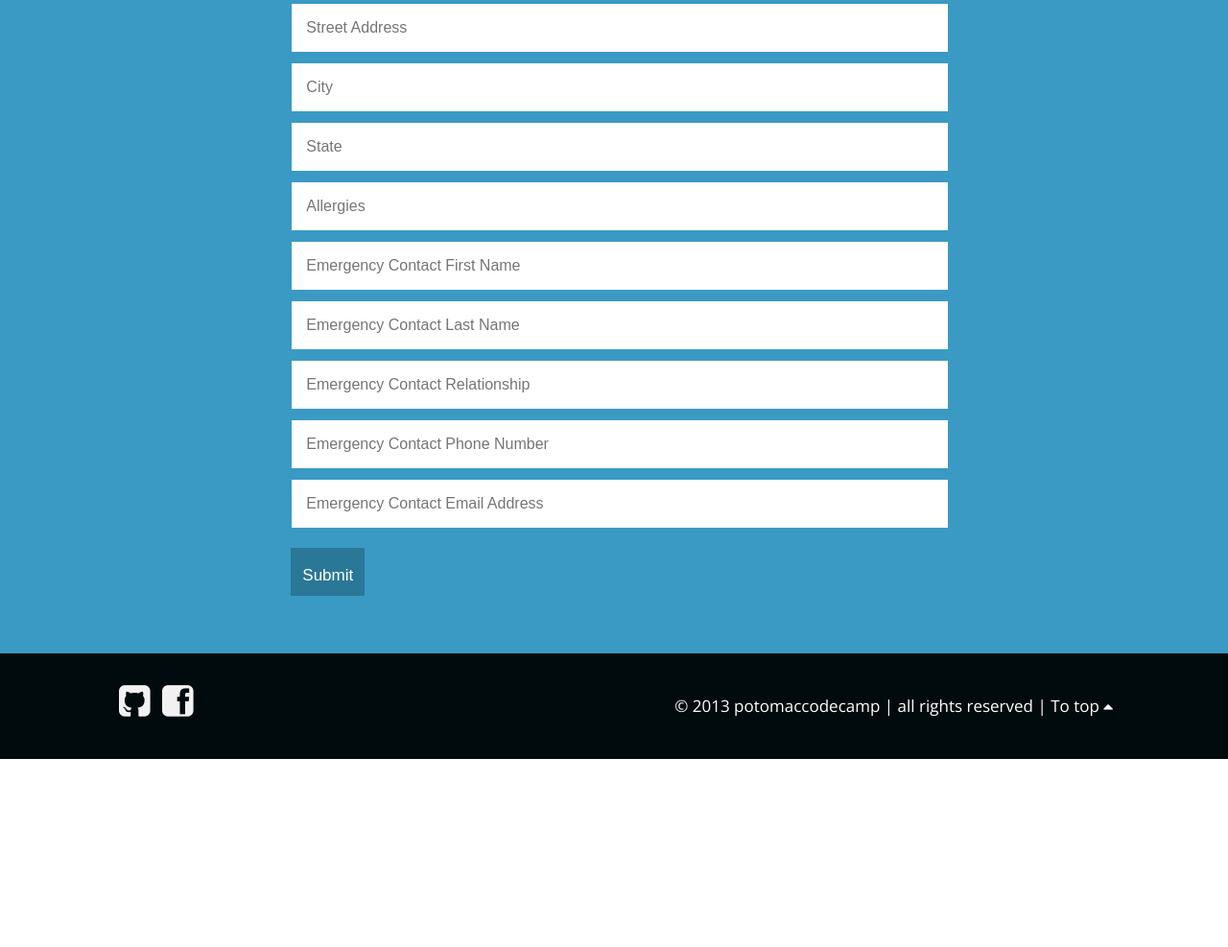
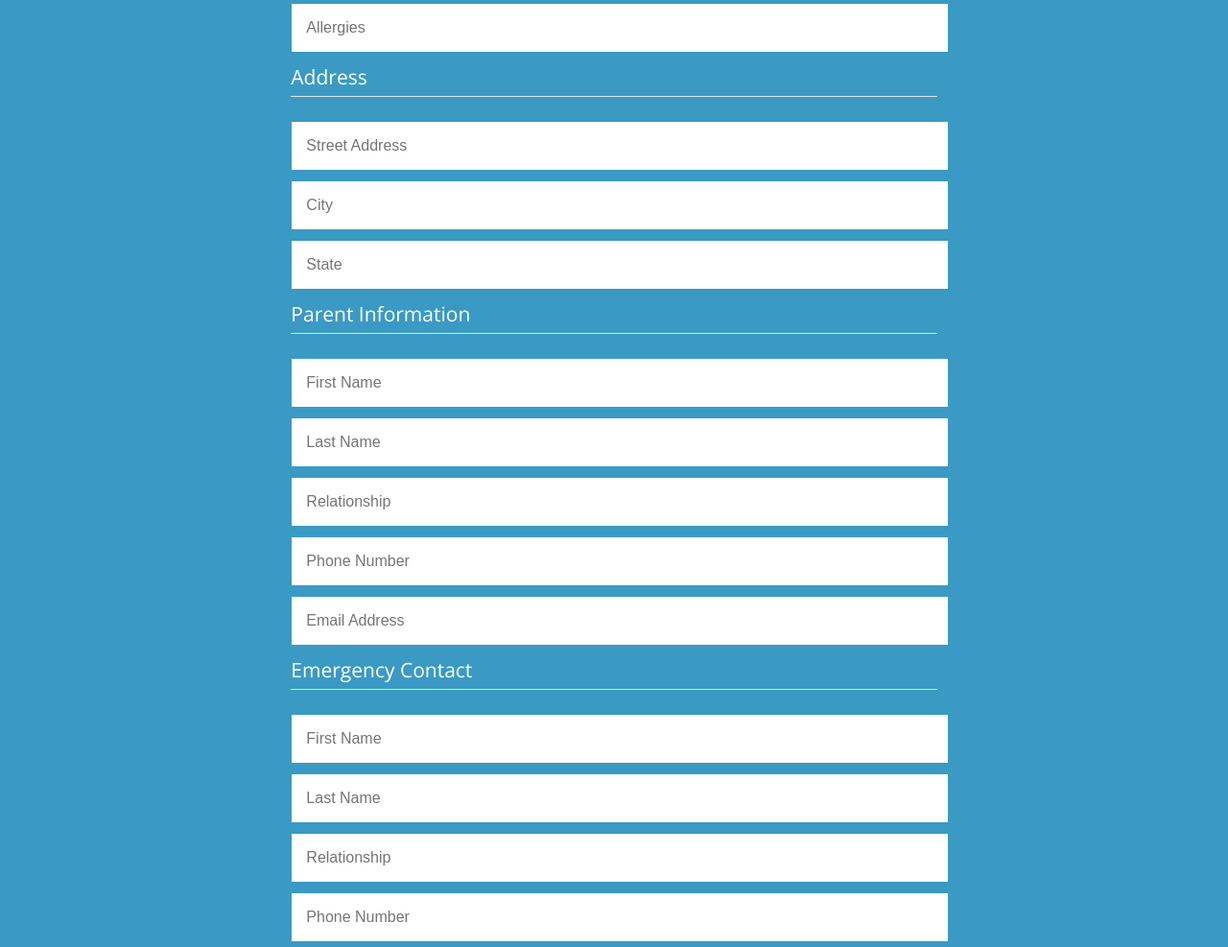
Before and after one commit to ameensol/summercamp, a website with bundled scripts: page views/story.html in a window 1280 px wide. Shown: the part 4753-5740 px from the top of the page at 96% size. Before the commit the page ends 5544 px from the top, so only its background shows below. Built offline with nearby package versions, Linux system fonts and the light colour scheme; files whose address does not match are found by name.

Commit message:
updates form

```diff
--- a/views/story.html
+++ b/views/story.html
@@ -299,19 +299,25 @@
               <input type="text" placeholder="Last Name">
               <input type="text" placeholder="Age">
               <input type="text" placeholder="Grade (Entering)">
+              <input type="text" placeholder="Allergies">
+              <legend>Address</legend>
+              <input type="text" placeholder="Street Address">
+              <input type="text" placeholder="City">
+              <input type="text" placeholder="State">
+              <legend>Parent Information</legend>
+              <input type="text" placeholder="First Name">
+              <input type="text" placeholder="Last Name">
+              <input type="text" placeholder="Relationship">
+              <input type="text" placeholder="Phone Number">
+              <input type="email" placeholder="Email Address">
+              <legend>Emergency Contact</legend>
+              <input type="text" placeholder="First Name">
+              <input type="text" placeholder="Last Name">
+              <input type="text" placeholder="Relationship">
+              <input type="text" placeholder="Phone Number">
             </fieldset>
 
 
-
-            <input type="text" placeholder="Street Address">
-            <input type="text" placeholder="City">
-            <input type="text" placeholder="State">
-            <input type="text" placeholder="Allergies">
-            <input type="text" placeholder="Emergency Contact First Name">
-            <input type="text" placeholder="Emergency Contact Last Name">
-            <input type="text" placeholder="Emergency Contact Relationship">
-            <input type="text" placeholder="Emergency Contact Phone Number">
-            <input type="text" placeholder="Emergency Contact Email Address">
             <button type="submit" class="btn">Submit</button>
           </form>
 
```
Also changed, not shown: public/less/style.min.css.
